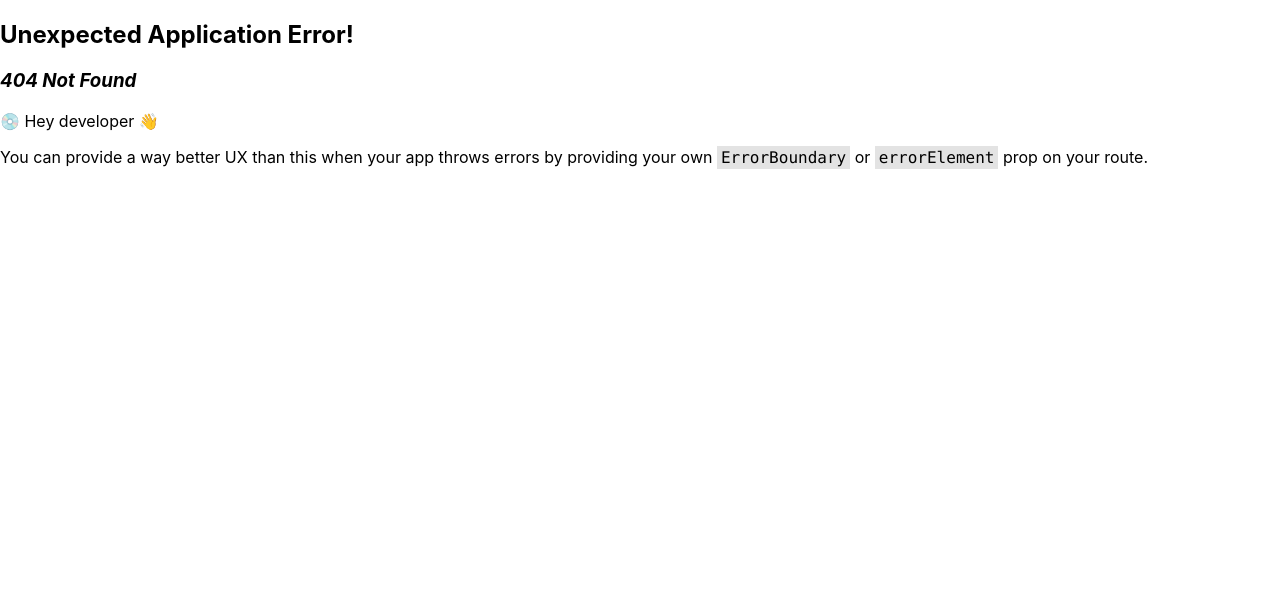
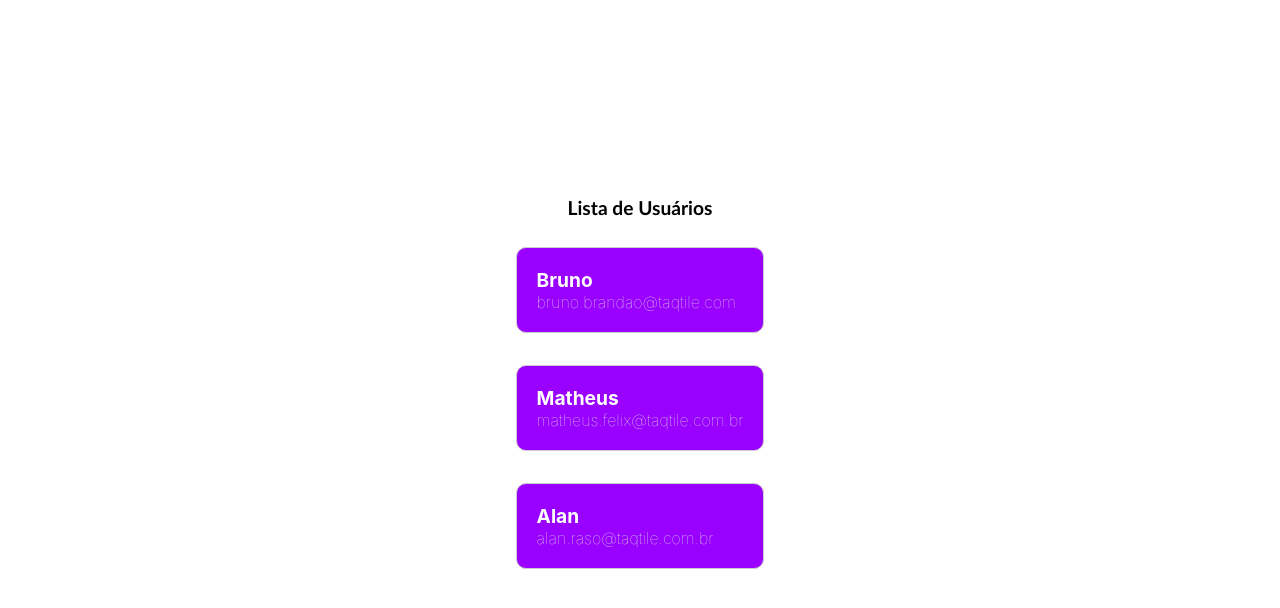
Before and after one commit to indigotech/onboard-bruno-brandao, a React (Create React App) app in the folder my-app/: page /list in a window 1280 px wide. Before the commit this address had no page. Shown: the top 608 px of the page. Built offline with nearby package versions, Linux system fonts and the light colour scheme.

Commit message:
add users list page

```diff
--- a/my-app/src/index.tsx
+++ b/my-app/src/index.tsx
@@ -6,7 +6,7 @@ import reportWebVitals from "./reportWebVitals";
 import { ApolloProvider } from "@apollo/client";
 import { client } from "./libs/Apollo";
 import { createBrowserRouter, RouterProvider } from "react-router-dom";
-import Blank from "./pages/Blank";
+import List from "./pages/List";
 
 const router = createBrowserRouter([
   {
@@ -14,8 +14,8 @@ const router = createBrowserRouter([
     element: <Login />,
   },
   {
-    path: "blank",
-    element: <Blank />,
+    path: "list",
+    element: <List />,
   },
 ]);
 
--- a/my-app/src/pages/Blank.tsx
+++ /dev/null
@@ -1,9 +0,0 @@
-function Blank() {
-  return (
-    <div>
-      <h1> oi </h1>
-    </div>
-  );
-}
-
-export default Blank;
--- /dev/null
+++ b/my-app/src/pages/List.tsx
@@ -0,0 +1,26 @@
+import "../styles/List.css";
+
+const users = [
+  { id: 1, name: "Bruno", email: "bruno.brandao@taqtile.com" },
+  { id: 2, name: "Matheus", email: "matheus.felix@taqtile.com.br" },
+  { id: 3, name: "Alan", email: "alan.raso@taqtile.com.br" },
+];
+
+function List() {
+  return (
+    <div className="List-container">
+      <h1 className="Title">Lista de Usuários</h1>
+      <ul className="User-list">
+        {users.map((user) => (
+          <li key={user.id} className="List-item-container">
+            <text className="User-name"> {user.name} </text>
+            <br />
+            <text className="User-email"> {user.email} </text>
+          </li>
+        ))}
+      </ul>
+    </div>
+  );
+}
+
+export default List;
--- a/my-app/src/pages/Login.tsx
+++ b/my-app/src/pages/Login.tsx
@@ -33,7 +33,7 @@ function Login() {
       const result = await login({ variables: { input: { email, password } } });
       const token = result.data.login.token;
       localStorage.setItem("token", token);
-      navigate("/blank");
+      navigate("/list");
     } catch (error) {
       console.error("Error during login:", error);
       alert("Credenciais inválidas. Por favor, tente novamente.");
--- /dev/null
+++ b/my-app/src/styles/List.css
@@ -0,0 +1,47 @@
+.List-container {
+    display: flex;
+    flex-direction: column;
+    align-items: center;
+    justify-content: center;
+    height: 100vh;
+    background-color: rgb(255, 255, 255);
+}
+
+.List-item-container {
+    padding: 20px;
+    margin-bottom: 4vh;
+    border: 1px solid #ccc;
+    border-radius: 10px;
+    background-color: #9900ff;
+    height: auto;
+  }
+
+.List-item-container:hover {
+    background-color: #a06bea;
+  }
+
+.User-list {
+    list-style-type: none;
+    padding: 0;
+  }
+
+.User-name {
+    padding-bottom: 10px;
+    font-size: larger;
+    font-weight: bolder;
+    color: #ffffff;
+}
+
+.User-email {
+    font-size: medium;
+    font-weight: lighter;
+    color:#dfdfdf;
+
+}
+
+.Title {
+    font-size: larger;
+    font-family:'Trebuchet MS';
+    font-weight: bolder;
+    color:#000000;
+}
--- a/my-app/src/styles/Login.css
+++ b/my-app/src/styles/Login.css
@@ -25,9 +25,10 @@
     border-radius: 10px;
     cursor: pointer;
     transition: background-color 0.3s ease;
-    width: 23vh;
+    width: 24vh;
     font-weight: bolder;
-    margin-left: 0.9vh;
+    margin-left: 1vh;
+
 }
 
 .Login-button:hover {
@@ -48,6 +49,7 @@
     width: 25vh;
     height: 4vh;
     border: 1px solid rgb(168, 167, 167);
+    padding: 0.5vh;
 }
 
 .Login-label-text {
```
